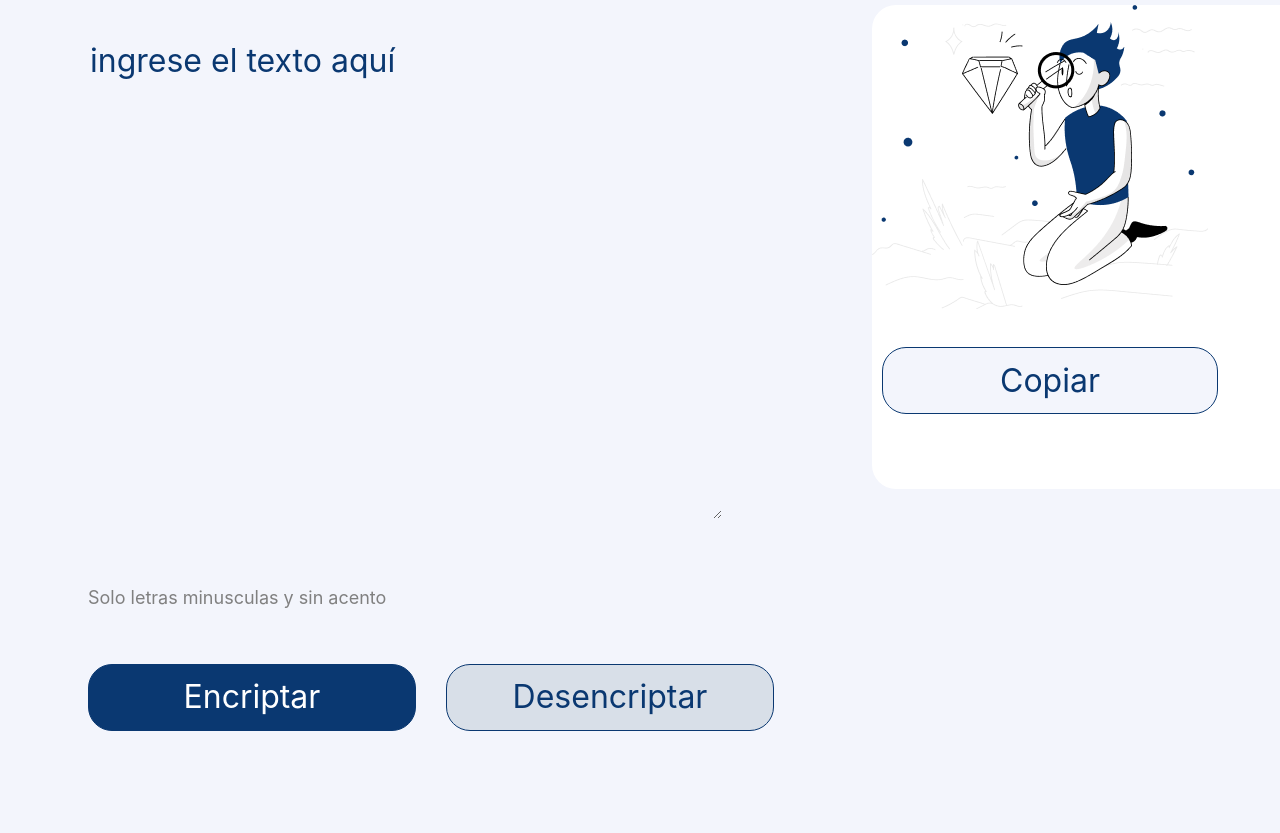
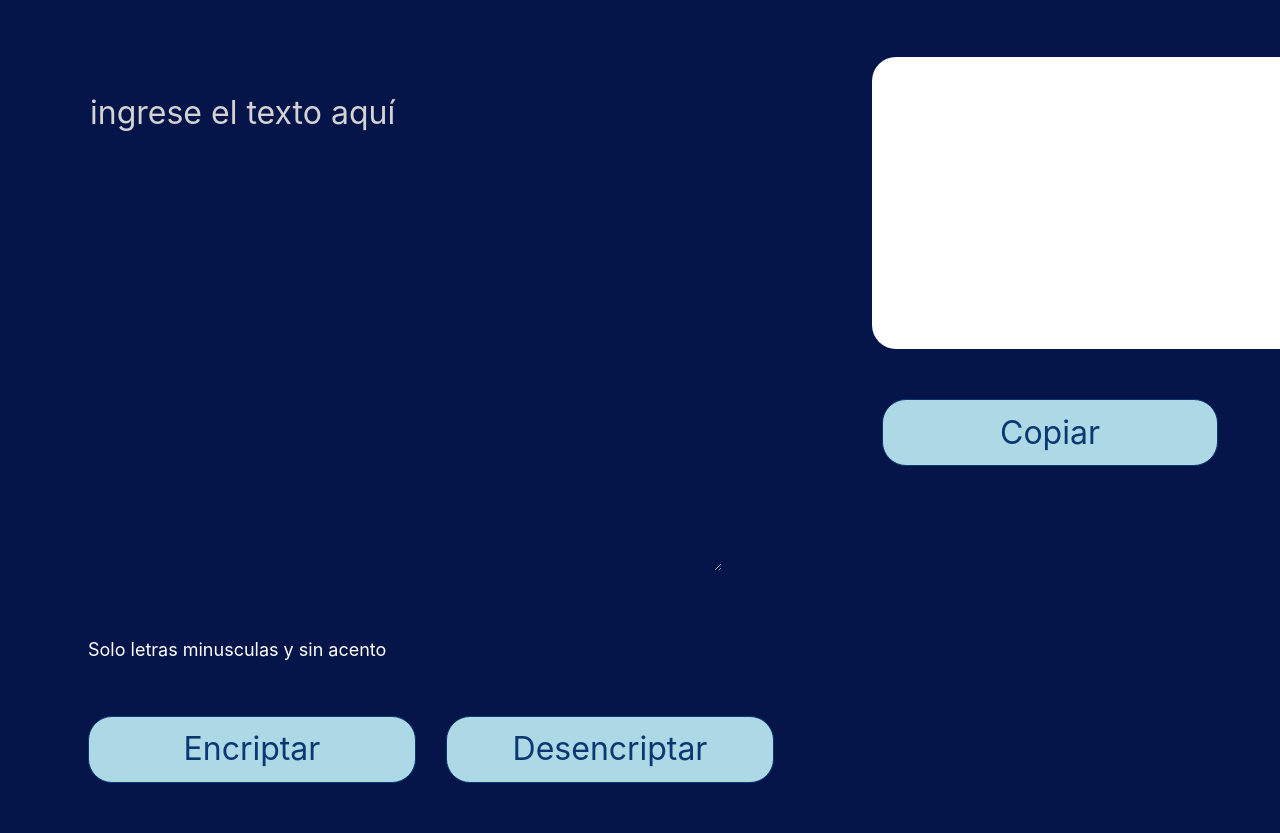
Before and after one commit to Otilohc/Challenge, a plain HTML site: page index.html in a window 1280 px wide. Shown: the part 144-977 px from the top of the page. Before the commit the page ends 925 px from the top, so only its background shows below. Drawn offline with Linux system fonts and the light colour scheme.

Commit message:
Cambios esteticos y eliminacion de imagen

```diff
--- a/index.html
+++ b/index.html
@@ -14,7 +14,7 @@
 
 <body>
     <header>
-        <img class="logo" src="imagenes/Logo.png" alt="Logo Alura">
+        <img class="logo" src="imagenes/Candado.jpg" alt="Logo Alura">
     </header>
 
     <main>
@@ -31,7 +31,10 @@
         </section>
 
         <section>
-            <textarea class="mensaje" cols="20" rows="10"></textarea>
+            <textarea class="mensaje" cols="20" rows="6"></textarea>
+        </section>
+
+        <section>
             <div>
                 <button class="copiar" onclick="copiarTexto()">Copiar</button>
             </div>
--- a/script.js
+++ b/script.js
@@ -38,3 +38,7 @@ function desencriptar(stringDesencriptado) {
     }
     return stringDesencriptado;
 }
+
+  function copiartexto(){
+    var contenido = document.querySelector()
+  }
--- a/style.css
+++ b/style.css
@@ -1,5 +1,5 @@
 * {
-    background: #F3F5FC;
+    background: #051449;
     font-family: Inter;
     font-size: 32px;
     font-weight: 400;
@@ -10,8 +10,8 @@
 .logo {
     padding: 10px;
     margin-left: 10px;
-    height: 48px;
-    width: 20%;
+    height: 100px;
+    width: 100px;
     left: 40px;
     top: 40px;
     border-radius: 0px;
@@ -26,13 +26,13 @@ main {
 
 .areadetexto {
     border: none;
-    color: #3a3871;
+    color: lightgray;
     margin-top: 90px;
     text-transform: lowercase;
 }
 
 ::placeholder {
-    color: #0a3871;
+    color: lightgray;
 }
 
 .areadetexto:focus {
@@ -41,7 +41,6 @@ main {
 
 .mensaje {
     background: white;
-    background-image: url("imagenes/Muñeco.png");
     background-repeat: no-repeat;
     border: none;
     border-radius: 24px;
@@ -65,7 +64,7 @@ main {
 
 
 .boton-desencrpitar {
-    background: #d8dfe8;
+    background-color: lightblue;
     border: 1px solid #0a3871;
     border-radius: 24px;
     color: #0a3871;
@@ -83,10 +82,10 @@ main {
 }
 
 .boton-encriptar {
-    background-color: #0a3871;
+    background-color: lightblue;
     border: 1px solid #0a3871;
     border-radius: 24px;
-    color: white;
+    color: #0a3871;
     cursor: pointer;
     height: 67px;
     width: 328px;
@@ -99,6 +98,7 @@ main {
 }
 
 .copiar {
+    background-color: lightblue;
     border: 1px solid #0a3871;
     border-radius: 24px;
     color: #0a3871;
@@ -117,6 +117,6 @@ main {
 }
 
 .instrucciones {
-    color: gray;
+    color: white;
     font-size: 18px;
 }
```
Also changed, not shown: imagenes/Candado.jpg (added).
